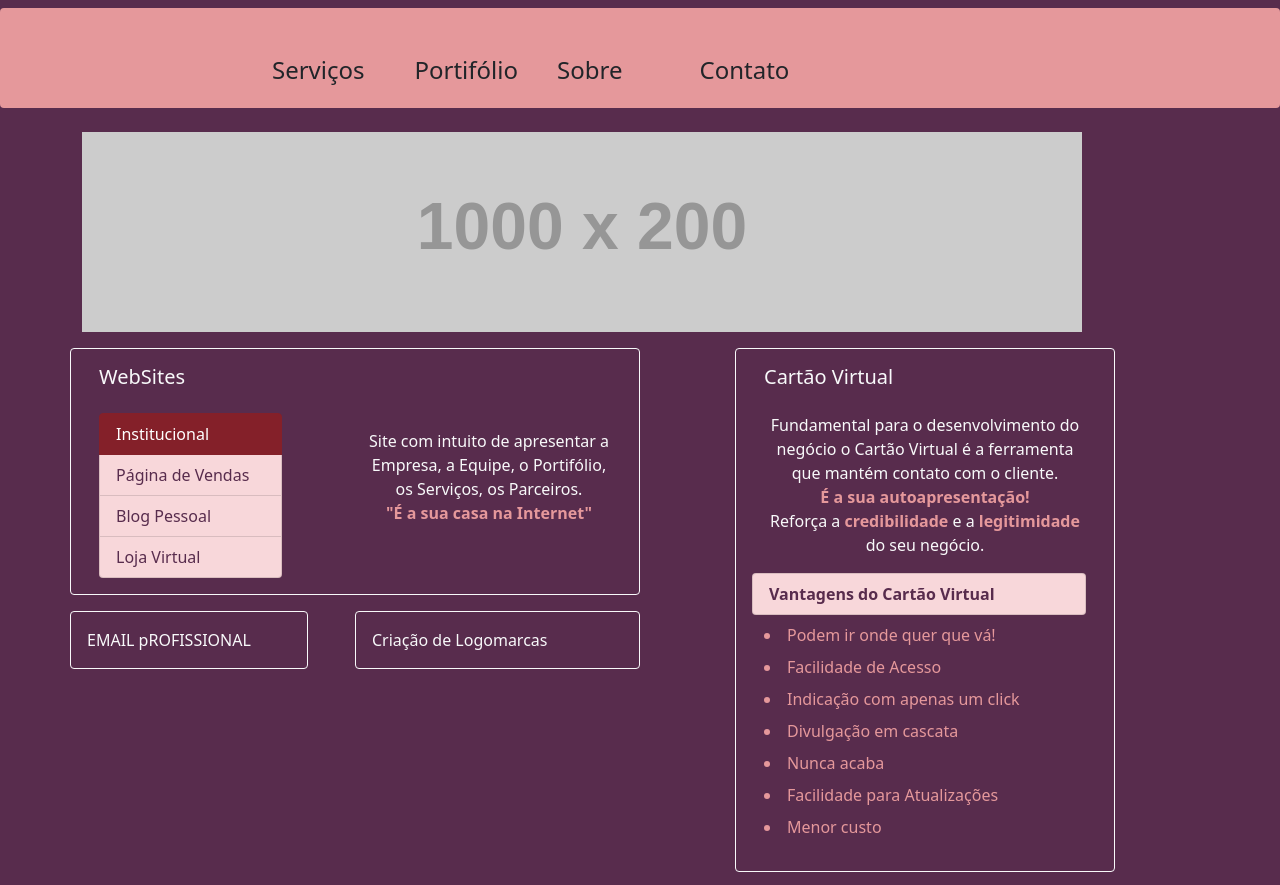
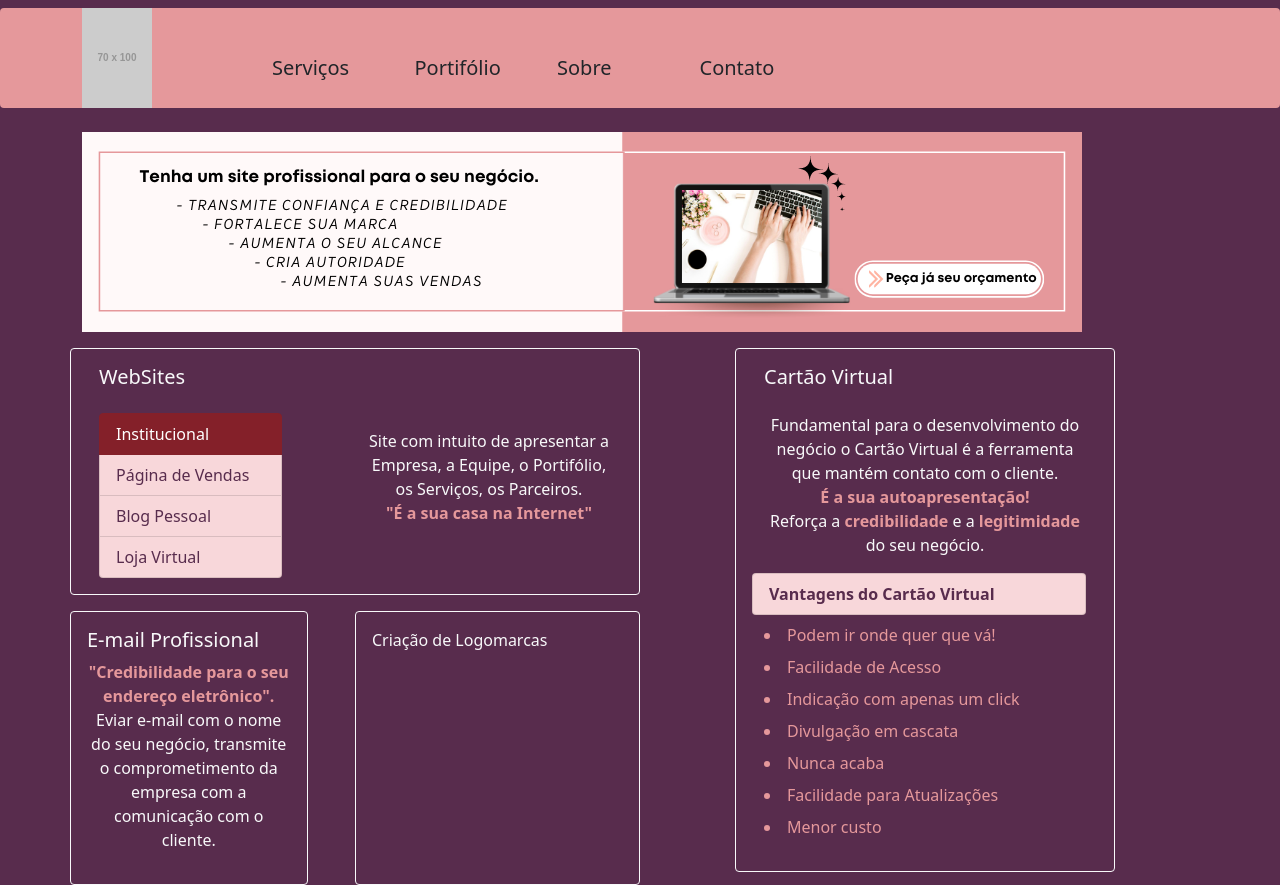
Before and after one commit to SemiramisCavalcanti/PJ02SiteDev, a PHP site: page / in a window 1280 px wide. Run offline with PHP 8.4, Linux system fonts and the light colour scheme; grey boxes labelled with a size stand in for pictures from a placeholder-image service; some libraries are stand-ins or nearby versions.

Commit message:
Imagem tenha um site profissional decrição email profissional

```diff
--- a/paginas/fenixEcho.php
+++ b/paginas/fenixEcho.php
@@ -4,8 +4,8 @@
         <div class="row">
 
             <!-- Coluna Logomarca -->
-            <div class="col-2 logomarca">
-                <img src="" alt="">
+            <div class="col-2  logomarca">
+                <img class="" src="http://placehold.it/70x100" alt="">
             </div>
             <!-- Fim Coluna Logomarca -->
 
@@ -13,16 +13,16 @@
             <div class="col-6">
                 <div class="row">
                     <div class="col letrasmenu mt-5">
-                        <h4>Serviços</h4>
+                        <h5>Serviços</h5>
                     </div>
                     <div class="col letrasmenu mt-5">
-                        <h4>Portifólio</h4>
+                        <h5>Portifólio</h5>
                     </div>
                     <div class="col letrasmenu mt-5">
-                        <h4>Sobre</h4>
+                        <h5>Sobre</h5>
                     </div>
                     <div class="col letrasmenu mt-5">
-                        <h4>Contato</h4>
+                        <h5>Contato</h5>
                     </div>
                 </div>
             </div>
@@ -39,7 +39,7 @@
 
 <!-- Corpo Site -->
 <div class="container">
-    <img src="http://placehold.it/1000x200" alt="" class="my-3">
+    <img src="img/imgSite2.png" alt="" class="my-3">
 
     <!-- Linha Serviços -->
 
@@ -77,7 +77,15 @@
                 </div>
             </div>
             <div class="row mt-3    ">
-                <div class="col-5 border border-light rounded p-3 text-light"> EMAIL pROFISSIONAL</div>
+                <div class="col-5 border border-light rounded p-3 text-light">
+                <h5>  E-mail Profissional</h5>
+
+                     <p class=" text-center">
+                         <strong class="letramaisclara"> "Credibilidade para o seu endereço eletrônico".</strong> <br>
+                         Eviar e-mail com o nome do seu negócio, transmite o comprometimento da empresa com a comunicação com o cliente.
+
+                     </p>
+                    </div>
                 <div class="col-1"></div>
                 <div class="col-6 border border-light rounded p-3 text-light">Criação de Logomarcas</div>
             </div>
```
Also changed, not shown: img/imgSite.png (added), img/imgSite2.png (added).
